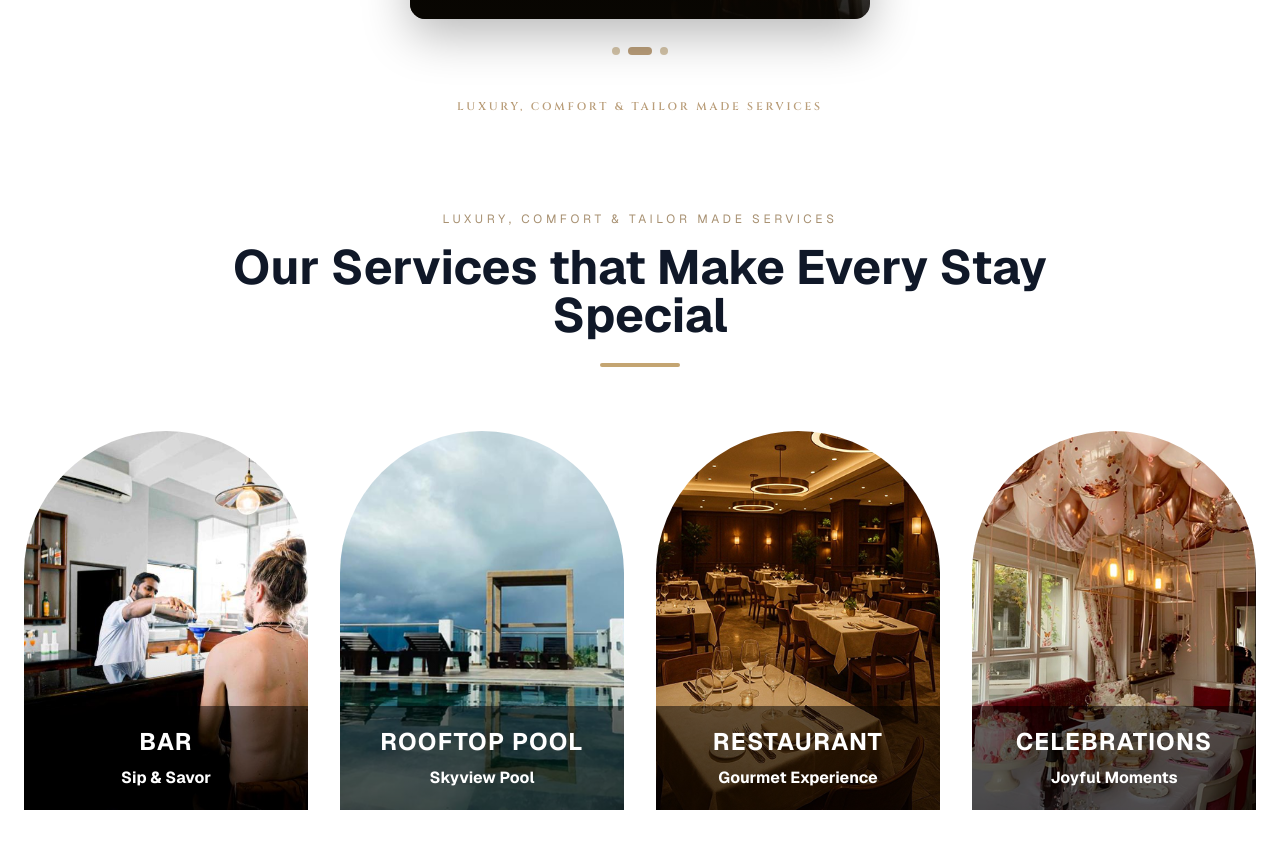
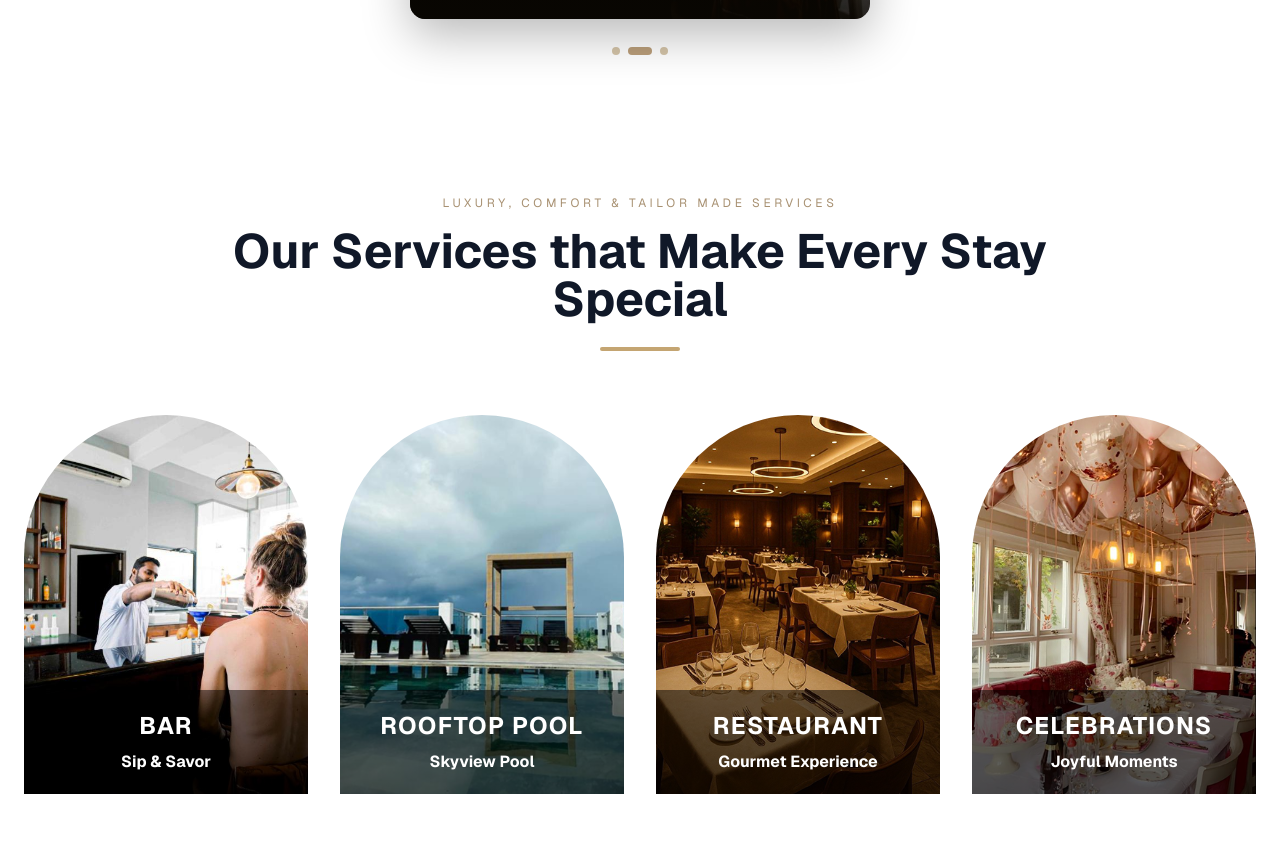
Before and after one commit to isurinduwick/Hotel-Emerald-Bay-Resort-Front-End, a Next.js app in the folder emerald-bay-frontend/: page / in a window 1280 px wide. Shown: the part 2845-3694 px from the top of the page. Built offline with nearby package versions, Linux system fonts and the light colour scheme; a web font is replaced by a local one.

Commit message:
fix: remove duplicate line from section

```diff
--- a/emerald-bay-frontend/src/components/PerfectStaySection.tsx
+++ b/emerald-bay-frontend/src/components/PerfectStaySection.tsx
@@ -226,7 +226,7 @@ export default function PerfectStaySection() {
           marginTop: "clamp(28px, 3.5vw, 44px)",
         }}
       >
-        Luxury, Comfort &amp; Tailor Made Services
+         {/*Luxury, Comfort &amp; Tailor Made Services*/}
       </p>
     </section>
   );
```
